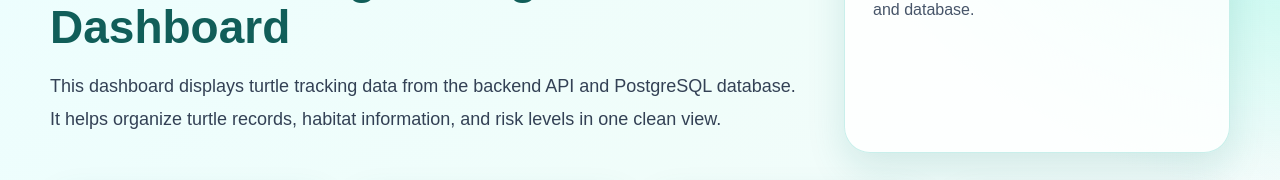
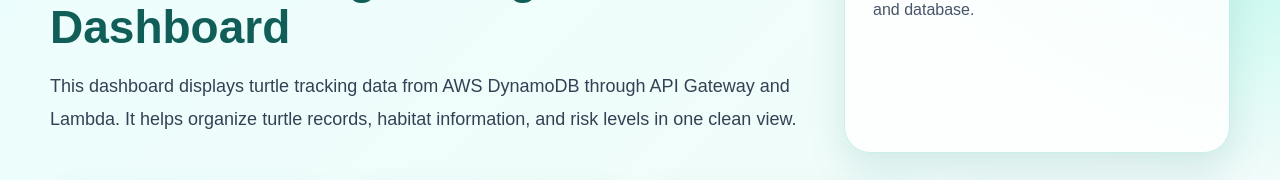
Before and after one commit to shammafalah218/turtle-platform, a Next.js app: page /dashboard in a window 1280 px wide. Shown: the part 301-481 px from the top of the page. Built offline with nearby package versions, Linux system fonts and the light colour scheme; no server answers.

Commit message:
Update page.tsx

```diff
--- a/app/dashboard/page.tsx
+++ b/app/dashboard/page.tsx
@@ -62,10 +62,10 @@ export default function Dashboard() {
           </h1>
 
           <p style={descriptionStyle}>
-            This dashboard displays turtle tracking data from the backend API and
-            PostgreSQL database. It helps organize turtle records, habitat
-            information, and risk levels in one clean view.
-          </p>
+  This dashboard displays turtle tracking data from AWS DynamoDB
+  through API Gateway and Lambda. It helps organize turtle records,
+  habitat information, and risk levels in one clean view.
+</p>
         </div>
 
         <div style={statusCardStyle}>
```
